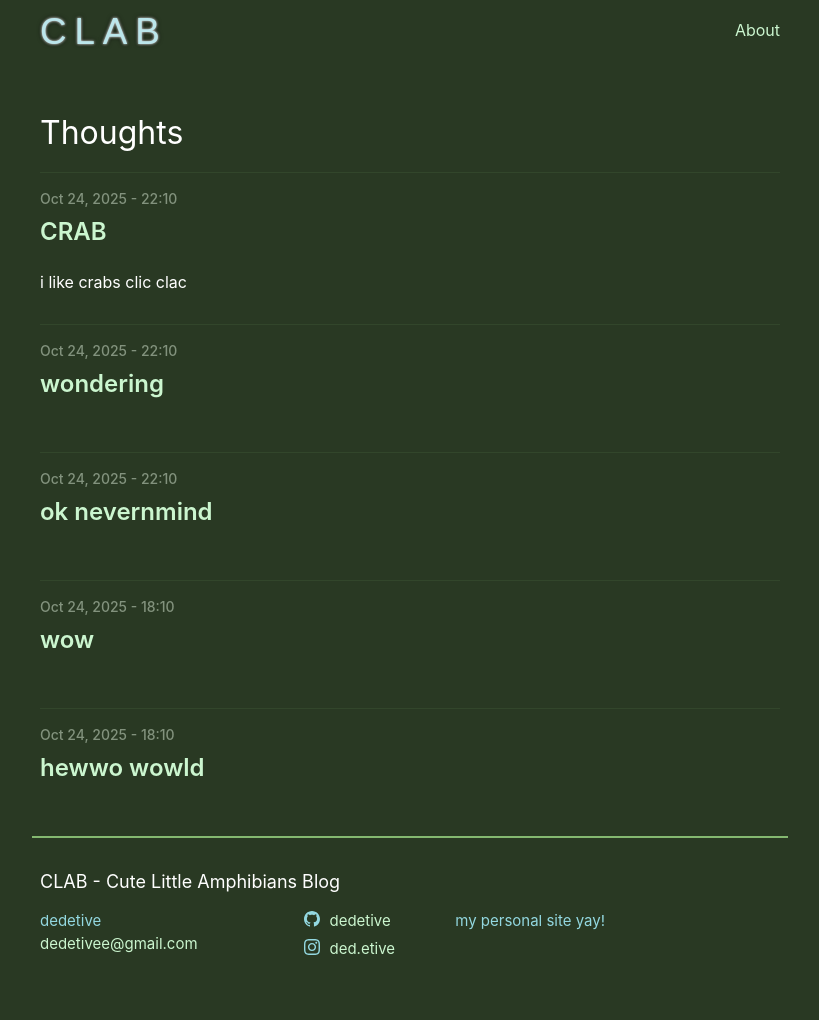
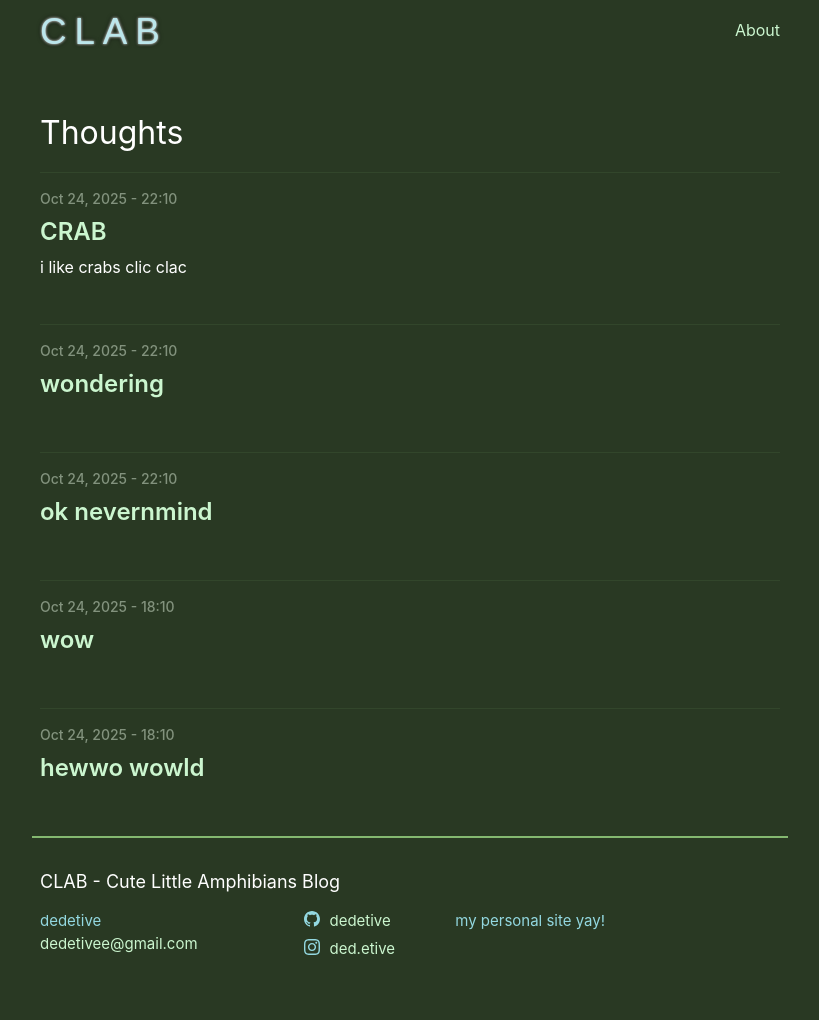
Before and after one commit to dedetive/dedetive.github.io, a Jekyll site: the page built from index.markdown, in a window 1280 px wide. Shown: the whole page, without its empty margins (230-1049 px from the left). Built offline with Jekyll 4.4.1, drawn with Linux system fonts in a browser that asks for light colours.

Commit message:
Improve how post description looks

```diff
--- a/_layouts/home.html
+++ b/_layouts/home.html
@@ -23,7 +23,9 @@
           </a>
         </h3>
         {%- if post.description -%}
-          {{ post.description }}
+          <span class="post-description">
+            {{ post.description }}
+          </span>
         {%- endif -%}
       </li>
       {%- endfor -%}
--- a/_sass/minima/_layout.scss
+++ b/_sass/minima/_layout.scss
@@ -218,7 +218,10 @@
   @include relative-font-size(1.5);
 }
 
-
+.post-description {
+  margin: -15px 0 15px 0;
+  color: white;
+}
 
 /**
  * Posts
```
